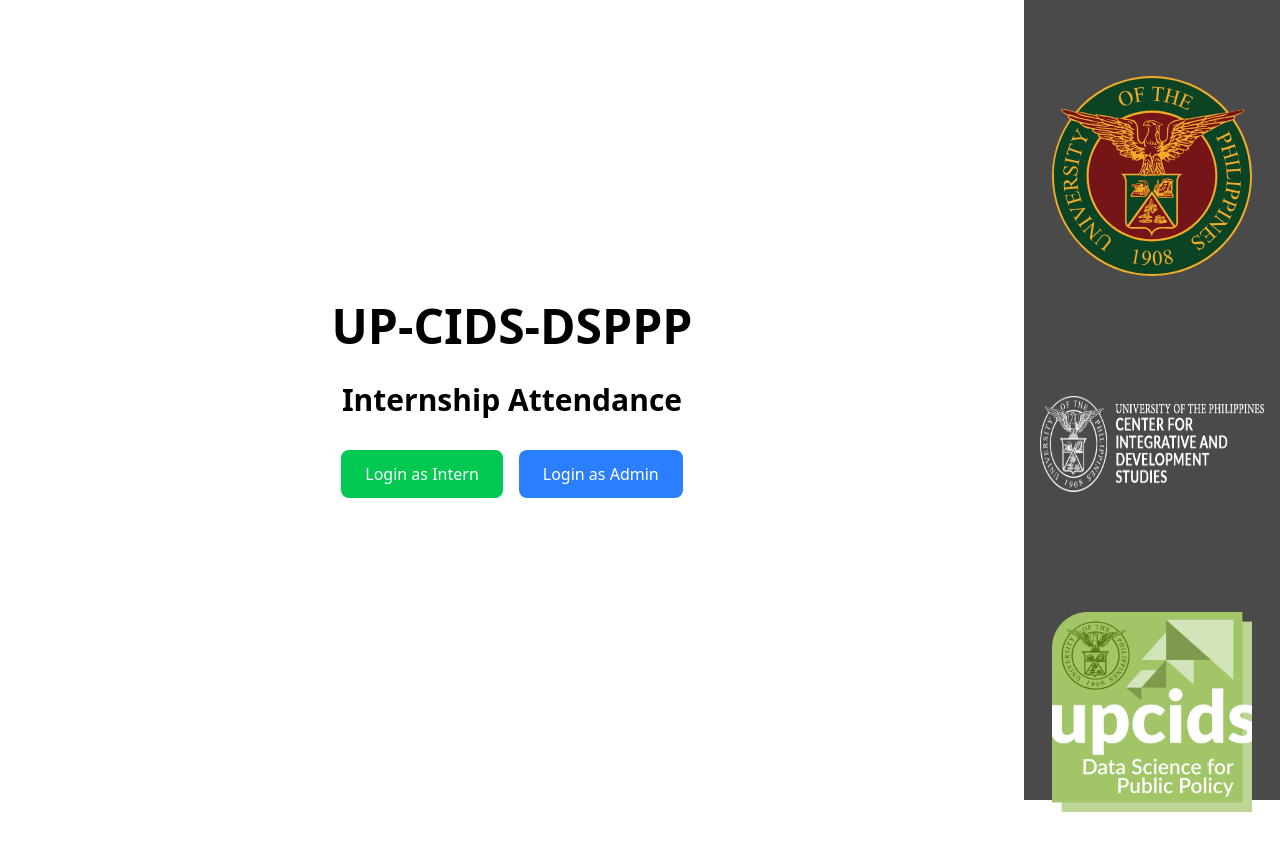
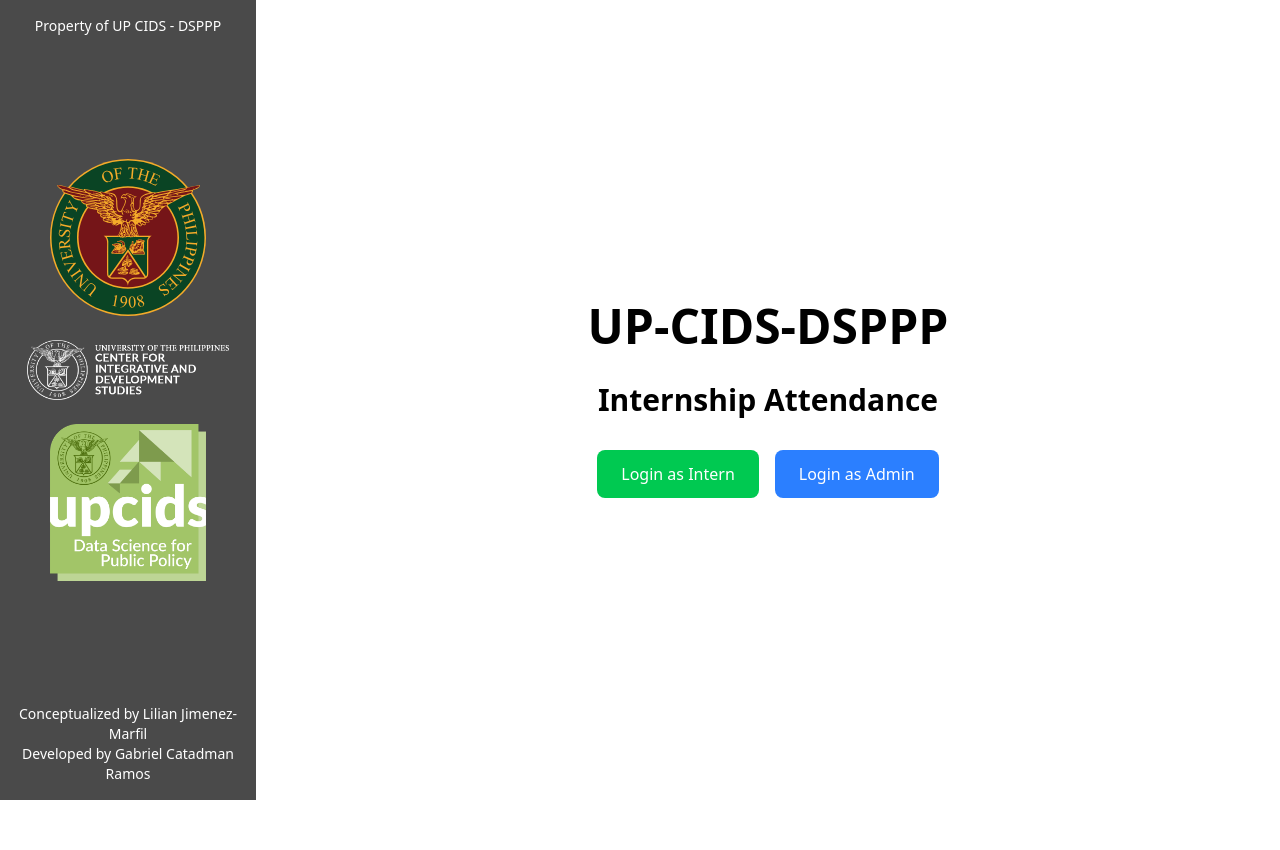
Before and after one commit to up-cids-dsppp/UP-CIDS-DSPPP-Internship-Attendance, a Vue app in the folder frontend/: page / in a window 1280 px wide. Shown: the top 850 px of the page. After the commit the page ends 800 px from the top, so only its background shows below. Built offline with nearby package versions, Linux system fonts and the light colour scheme.

Commit message:
fix: landing page resoponsiveness

```diff
--- a/frontend/src/views/LandingView.vue
+++ b/frontend/src/views/LandingView.vue
@@ -13,43 +13,66 @@
 </script>
 
 <template>
-  <div class="flex h-screen w-full">
+  <div class="flex flex-col md:flex-row h-screen w-full">
+    <!-- Left Drawer -->
+    <div class="w-full md:w-1/5 bg-[#4a4a4a] text-white flex flex-col items-center justify-between p-4">
+      <!-- Header  Section -->
+      <div class="text-center text-sm mt-4 md:mt-0">
+        <p>Property of UP CIDS - DSPPP</p>
+      </div>
+
+      <!-- Logos Section -->
+      <div class="flex flex-col items-center space-y-6">
+        <img
+          src="@/assets/University_of_The_Philippines_seal (2).svg"
+          alt="UP Logo"
+          class="w-auto max-w-[70%] h-auto"
+        />
+        <img
+          src="@/assets/UP CIDS Logo - clearer white.png"
+          alt="UP CIDS Logo"
+          class="w-auto max-w-[90%] h-auto"
+        />
+        <img
+          src="@/assets/DSPP 2021.png"
+          alt="DSPP Logo"
+          class="w-auto max-w-[70%] h-auto"
+        />
+      </div>
+
+      <!-- Footer Section -->
+      <div class="text-center text-sm mt-4 md:mt-0">
+        <p>Conceptualized by Lilian Jimenez-Marfil</p>
+        <p>Developed by Gabriel Catadman Ramos</p>
+      </div>
+    </div>
+
     <!-- Main Content -->
-    <div class="flex flex-col items-center justify-center flex-grow text-center">
-      <h1 class="text-5xl font-bold mb-8">UP-CIDS-DSPPP</h1>
-      <h1 class="text-3xl font-bold mb-8">Internship Attendance</h1>
+    <div class="flex flex-col items-center justify-center flex-grow text-center p-4">
+      <h1 class="text-4xl md:text-5xl font-bold mb-6 md:mb-8">UP-CIDS-DSPPP</h1>
+      <h1 class="text-2xl md:text-3xl font-bold mb-6 md:mb-8">Internship Attendance</h1>
       <div class="flex gap-4">
         <button
           @click="navigateToIntern"
-          class="px-6 py-3 bg-green-500 text-white rounded-lg hover:bg-green-600 transition"
+          class="px-4 py-2 md:px-6 md:py-3 bg-green-500 text-white rounded-lg hover:bg-green-600 transition"
         >
           Login as Intern
         </button>
         <button
           @click="navigateToAdmin"
-          class="px-6 py-3 bg-blue-500 text-white rounded-lg hover:bg-blue-600 transition"
+          class="px-4 py-2 md:px-6 md:py-3 bg-blue-500 text-white rounded-lg hover:bg-blue-600 transition"
         >
           Login as Admin
         </button>
       </div>
     </div>
-
-    <!-- Right Drawer -->
-    <div class="w-1/5 bg-[#4a4a4a] text-white flex flex-col items-center justify-between p-4">
-      <!-- Logos Section -->
-      <div class="flex flex-col items-center">
-        <img src="@/assets/University_of_The_Philippines_seal (2).svg" alt="UP Logo" class="h-50 mt-15 mb-15" />
-        <img src="@/assets/UP CIDS Logo - clearer white.png" alt="UP Logo" class="h-24 mt-15 mb-15" />
-        <img src="@/assets/DSPP 2021.png" alt="UP Logo" class="h-50 mt-15 mb-15" />
-
-        <!-- Add more logos here if needed -->
-      </div>
-
-      <!-- Footer Section -->
-      <div class="text-center text-sm mb-8">
-        <p>Conceptualized by Lilian Jimenez-Marfil</p>
-        <p>Developed by Gabriel Catadman Ramos</p>
-      </div>
-    </div>
   </div>
 </template>
+
+<style scoped>
+/* Ensure the drawer and images are responsive */
+img {
+  height: auto;
+  display: block;
+}
+</style>
```
